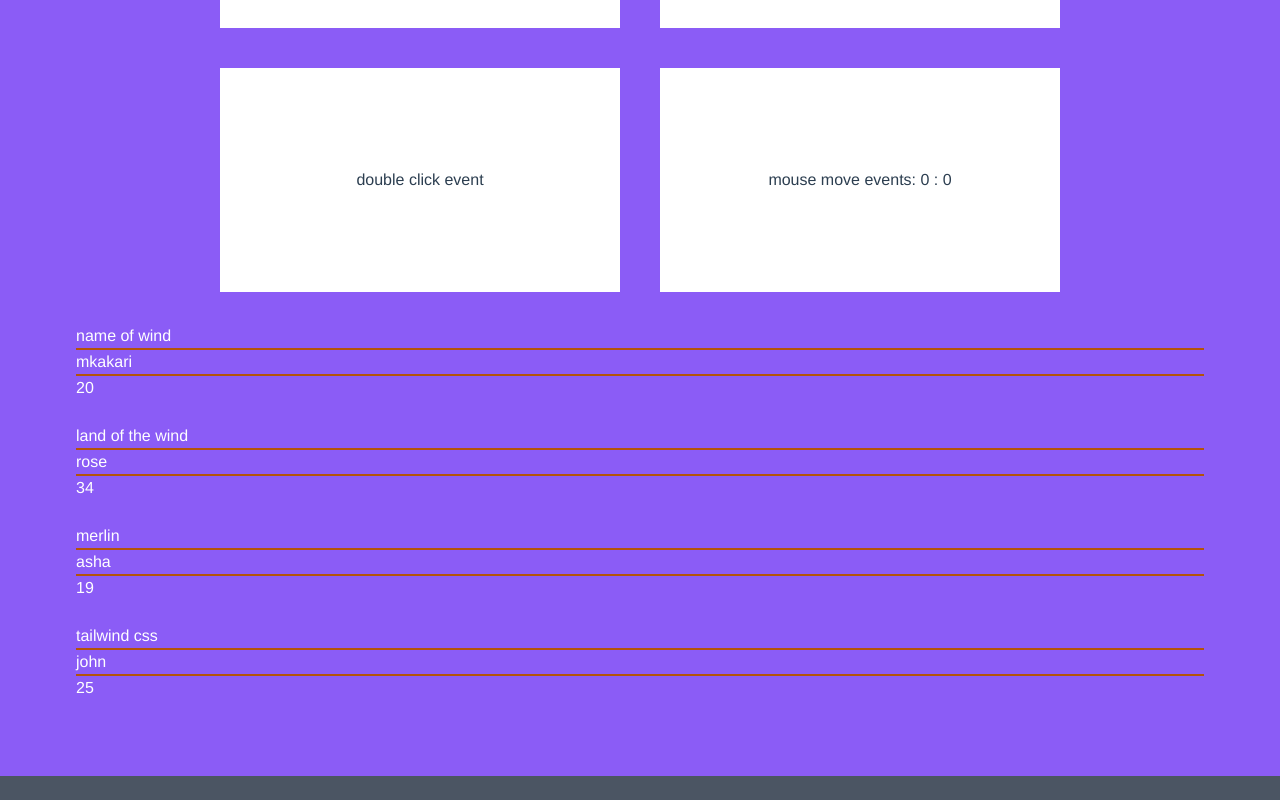
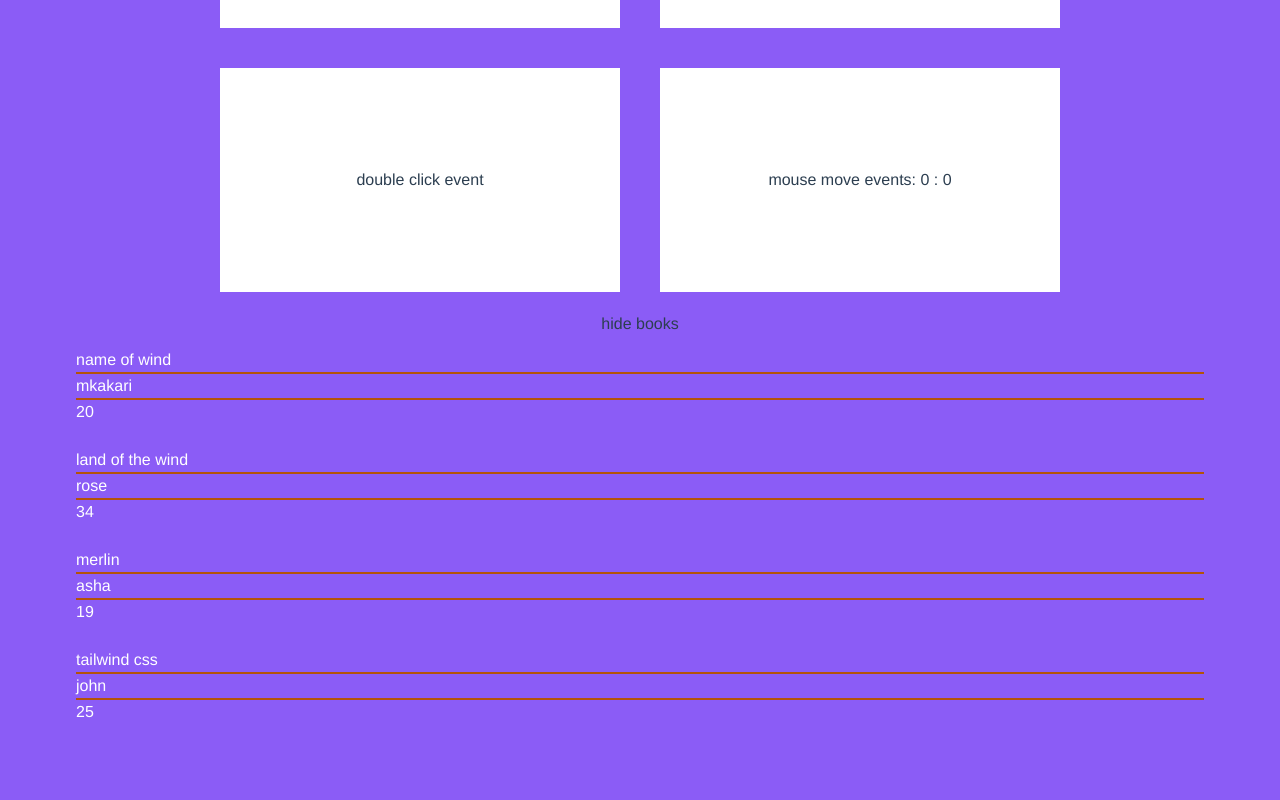
Before and after one commit to andersoncharle/black-tech, a Vue app: page / in a window 1280 px wide. Shown: the part 556-1356 px from the top of the page. Before the commit the page ends 1332 px from the top, so only its background shows below. Built offline with nearby package versions, Linux system fonts and the light colour scheme.

Commit message:
ul inside if statements

```diff
--- a/src/App.vue
+++ b/src/App.vue
@@ -14,10 +14,10 @@
   <button class="bg-red-700 py-3 px-6 rounded-lg block" @click="changeTitle('this is new title anderson')">change title</button>
 
   <button @click="toggleShowBooks" class="bg-blue-500 py-3 px-6 rounded-lg flex">
-    <span v-if="showBooks">hide books</span>
 <!--    <span v-if="!showBooks">show books</span>
 instead use v-else
 -->
+    <span v-if="showBooks">hide books</span>
     <span v-else>show books</span>
   </button>
 <!--v show-->
@@ -29,14 +29,15 @@ instead use v-else
   <div class="box" v-on:dblclick="handleDoubleClickEvent">double click event</div>
   <div class="box" @mousemove="handleMousemoveEvent">mouse move events: {{ x }} : {{ y }}</div>
 
-<!--v-for-->
-  <ul class="text-white text-justify">
+  <div v-if="showBooks">hide books
+      <ul class="text-white text-justify">
     <li v-for="book in books" :key="book" class="p-3 divide-y-2 divide-amber-700">
     <h1>{{book.title}}</h1>
       <p>{{book.author}}</p>
       <p>{{book.age}}</p>
     </li>
   </ul>
+    </div>
 </template>
 
 <script>
```
